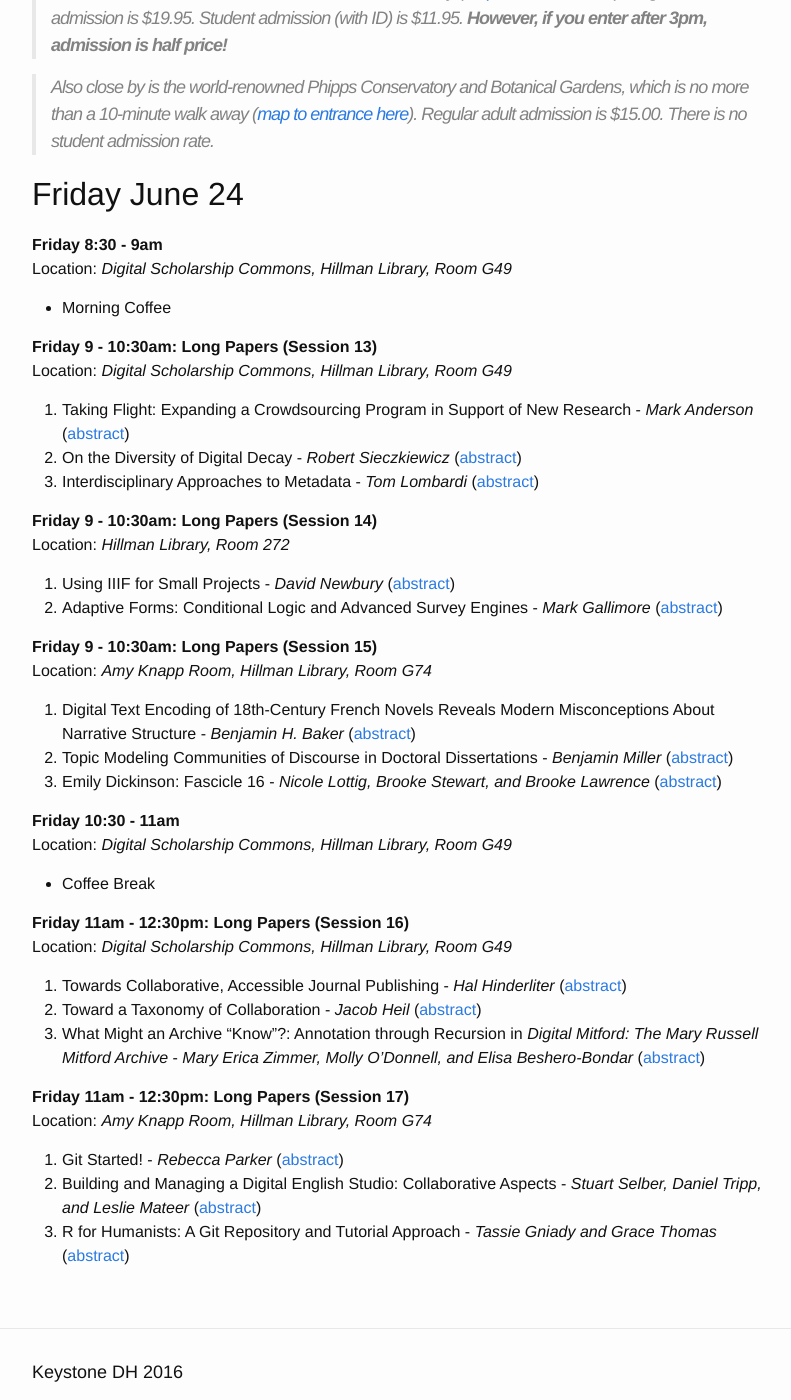
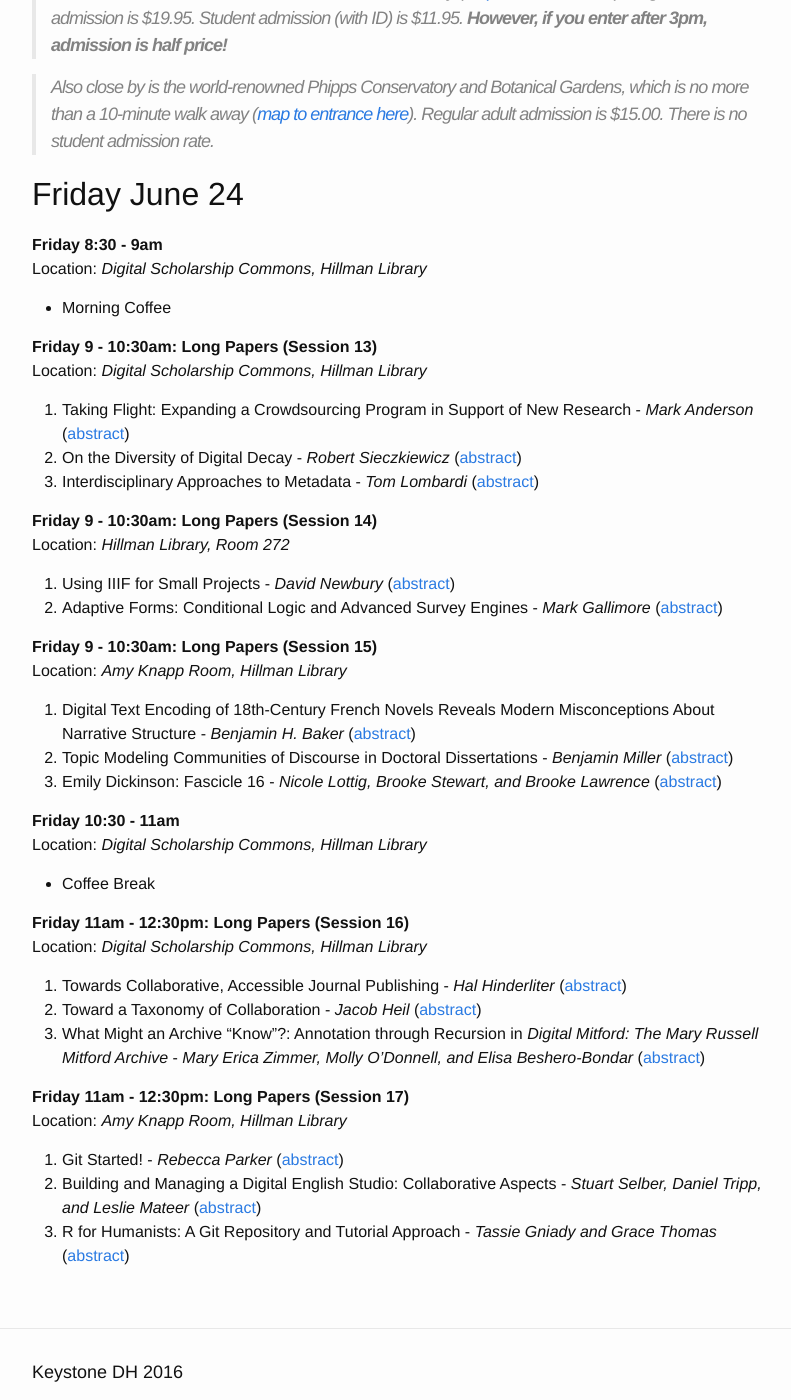
Before and after one commit to KeystoneDH/2016, a Jekyll site: the page built from schedule.md, in a window 1280 px wide and 1400 px high, scrolled down 4386 px. Shown: the whole window, without its empty margins (238-1029 px from the left). Built offline with Jekyll 4.4.1, drawn with Linux system fonts in a browser that asks for light colours; some of the changed text lies outside the part shown.

Commit message:
removing room labels
Amy Knapp & DSC don’t have labels and would confuse people

```diff
--- a/schedule.md
+++ b/schedule.md
@@ -15,18 +15,18 @@ published: true
 ## Wednesday June 22
 
 **Wednesday 8:30 - 9:30am**
-Location: _Digital Scholarship Commons, Hillman Library, Room G49_
+Location: _Digital Scholarship Commons, Hillman Library_
 
 * Registration (with coffee and light breakfast)
 
 
 **Wednesday 9:30 - 10am**
-Location: _Digital Scholarship Commons, Hillman Library, Room G49_
+Location: _Digital Scholarship Commons, Hillman Library_
 
 * Opening Remarks
 
 **Wednesday 10 - 11:30am: Long Papers (Session 1)**
-Location: _Digital Scholarship Commons, Hillman Library, Room G49_
+Location: _Digital Scholarship Commons, Hillman Library_
 
 
 1. Augmenting the Historic House Museum: The Impact of Community Partnership and Augmented Reality on Visitor Experience at Riversdale House - *Quint Gregory, Nicole Riesenberger, and Caroline Paganussi* ([abstract](/2016/abstracts/#submission-36))
@@ -34,7 +34,7 @@ Location: _Digital Scholarship Commons, Hillman Library, Room G49_
 3. Augmented Reality as a Platform for Collaboration - *Robert Fletcher* ([abstract](/2016/abstracts/#submission-39))
 
 **Wednesday 10 - 11:30am: Long Papers (Session 2)**
-Location: _Amy Knapp Room, Hillman Library, Room G74_
+Location: _Amy Knapp Room, Hillman Library_
 
 1. Tag-Team Teaching a DH-Inflected Diversity Course - *Linda Troost and Charles Hannon* ([abstract](/2016/abstracts/#submission-23))
 1. Effects of Task Complexity on ESL Students’ Argumentative Writing: Using DocuScope as a Tool for Analyzing Students’ Writing - *Maria Pia Gomez-Laich* ([abstract](/2016/abstracts/#submission-24))
@@ -50,19 +50,19 @@ Location: _Hillman Library, Room 272_
 * Videogame Adaptation - *Bradley J. Fest, Kevin M. Flanagan, and Jedd Hakimi* ([abstract](/2016/abstracts/#submission-5))
 
 **Wednesday 1:30 - 3pm: Long Papers (Session 4)**
-Location: _Digital Scholarship Commons, Hillman Library, Room G49_
+Location: _Digital Scholarship Commons, Hillman Library_
 
 1. "What Does It Matter Where One Lives?": Spatial Mapping and Edith Wharton's _The Age of Innocence_ - *Meredith Goldsmith* ([abstract](/2016/abstracts/#submission-32))
 2. German POWs in the Soviet Gulag: Mapping Their Experiences, 1941-1956 - *Susan Grunewald* ([abstract](/2016/abstracts/#submission-46))
 3. Translation analysis with TEI: Robert Southey’s _Amadis of Gaul_ - *Stacey Triplette and Elisa Beshero-Bondar* ([abstract](/2016/abstracts/#submission-42))
 
 **Wednesday 1:30 - 3pm: Workshop (Session 5)**
-Location: _Amy Knapp Room, Hillman Library, Room G74_
+Location: _Amy Knapp Room, Hillman Library_
 
 * Curating the Digital: Collaboration and Transformation - *Stefanie Dennis Hunker, Jolie Sheffer, and Carol Singer* ([abstract](/2016/abstracts/#submission-43))
 
 **Wednesday 3pm - 5pm: Tours**
-Initial Meet-Up Location: _Digital Scholarship Commons, Hillman Library, Room G49_
+Initial Meet-Up Location: _Digital Scholarship Commons, Hillman Library_
 Advance sign-up sheets will be available at the Information Desk, but do not hesitate to come by at 3pm to see if there are still spaces left on the tours.
 
 - University of Pittsburgh Special Collections
@@ -74,14 +74,14 @@ Advance sign-up sheets will be available at the Information Desk, but do not hes
 >Also close by is the world-renowned Phipps Conservatory and Botanical Gardens, which is no more than a 10-minute walk away ([map to entrance here](https://goo.gl/maps/svmq37P1dk62)). Regular adult admission is $15.00. There is no student admission rate.
 
 **Wednesday 5pm: Keynote (followed by a reception)**
-Location: _Digital Scholarship Commons, Hillman Library, Room G49_
+Location: _Digital Scholarship Commons, Hillman Library_
 
 * *Roopika Risam*, "Only Collaborate! Postcolonial Imperatives for Community in the Digital Humanities"
 
 ## Thursday June 23
 
 **Thursday 8:30 - 9am**
-Location: _Digital Scholarship Commons, Hillman Library, Room G49_
+Location: _Digital Scholarship Commons, Hillman Library_
 
 * Morning Coffee
 
@@ -93,14 +93,14 @@ Location: _Hillman Library, Room 272_
 3. A Guerrilla Theory for the Digital Humanities - *Matt Applegate* ([abstract](/2016/abstracts/#submission-29))
 
 **Thursday 9 - 10:30am: Long Papers (Session 7)**
-Location: _Amy Knapp Room, Hillman Library, Room G74_
+Location: _Amy Knapp Room, Hillman Library_
 
 1. The Ethics of Networked Pedagogies: Examining the Collaborative Learning Practices of Online Gaming Communities - *Matthew Kelly* ([abstract](/2016/abstracts/#submission-30))
 2. Exploring the Adoption of STEM Praxis in the Digital Humanities - *Sarah C. Stanley and Matthew E. Hunter* ([abstract](/2016/abstracts/#submission-41))
 2. Mobile Media Storytelling in the Cultural Heritage Sector - *Chelsea Gunn and Aisling Quigley* ([abstract](/2016/abstracts/#submission-61))
 
 **Thursday 9 - 10:30am: Short Papers (Session 8)**
-Location: _Digital Scholarship Commons, Hillman Library, Room G49_
+Location: _Digital Scholarship Commons, Hillman Library_
 
 1. Interacting with _In Mrs. Goldberg's Kitchen_ - *Adam Hochstetter* ([abstract](/2016/abstracts/#submission-0))
 1. Competitors or Corroborators?: A Comparative Digital Analysis of the Hugo and Nebula Awards for Best Novel - *Chris D. Jimenez* ([abstract](/2016/abstracts/#submission-7))
@@ -109,12 +109,12 @@ Location: _Digital Scholarship Commons, Hillman Library, Room G49_
 2. Allá y Aquí: American and Mexican News Perceptions of Ciudad Juarez - *Roberto Vargas* ([abstract](/2016/abstracts/#submission-62))
 
 **Thursday 10:30 - 11am**
-Location: _Digital Scholarship Commons, Hillman Library, Room G49_
+Location: _Digital Scholarship Commons, Hillman Library_
 
 * Coffee Break
 
 **Thursday 11 - 12:30pm: Project Showcases (Session 9)**
-Location: _Digital Scholarship Commons, Hillman Library, Room G49_
+Location: _Digital Scholarship Commons, Hillman Library_
 
 1. Taking Livingstone Online across Disciplines, Institutions, and Continents  - *Adrian Wisnicki and Ashanka Kumari* ([abstract](/2016/abstracts/#submission-1))
 1. Mapping the Imagined South: GIS Mapping of Contemporary Southern Cookbooks - *Carrie Tippen,  Lisa Cuyler, Kaitlyn Shirey, Tessa Webber, and Rachel Geffrey* ([abstract](/2016/abstracts/#submission-6))
@@ -141,7 +141,7 @@ Location: _Hillman Library, Room 272_
 
 
 **Thursday 2 - 3:30pm: Long Papers (Session 11)**
-Location: _Digital Scholarship Commons, Hillman Library, Room G49_
+Location: _Digital Scholarship Commons, Hillman Library_
 
 1. When Literature Refuses to Act its Age: Large-Scale Stylochronometry among the Weird Genres - *Matthew Lavin* ([abstract](/2016/abstracts/#submission-31))
 1. What Made the Front Page in the 19th Century?: Computationally Classifying Genre in “Viral Texts” - *Jonathan D. Fitzgerald* ([abstract](/2016/abstracts/#submission-21))
@@ -149,17 +149,17 @@ Location: _Digital Scholarship Commons, Hillman Library, Room G49_
 
 
 **Thursday 2 - 3:30pm: Workshop (Session 12)**
-Location: _Amy Knapp Room, Hillman Library, Room G74_
+Location: _Amy Knapp Room, Hillman Library_
 
 * TEI for Historical Manuscripts and Letters: A Beginner's Workshop on Transcription, Metadata, Paleography and Code - *Elisa Beshero-Bondar, Lisa Wilson, and Amy Gates* ([abstract](/2016/abstracts/#submission-12))
 
 **Thursday 3:30 - 4pm**
-Location: _Digital Scholarship Commons, Hillman Library, Room G49_
+Location: _Digital Scholarship Commons, Hillman Library_
 
 * Coffee Break
 
 **Thursday 4 - 6pm: Tours**
-Initial Meet-Up Location: _Digital Scholarship Commons, Hillman Library, Room G49_
+Initial Meet-Up Location: _Digital Scholarship Commons, Hillman Library_
 Advance sign-up sheets will be available at the Information Desk, but do not hesitate to come by at 3pm to see if there are still spaces left on the tours.
 
 - University of Pittsburgh Archives & High Density Storage
@@ -173,12 +173,12 @@ Advance sign-up sheets will be available at the Information Desk, but do not hes
 ## Friday June 24
 
 **Friday 8:30 - 9am**
-Location: _Digital Scholarship Commons, Hillman Library, Room G49_
+Location: _Digital Scholarship Commons, Hillman Library_
 
 * Morning Coffee
 
 **Friday 9 - 10:30am: Long Papers (Session 13)**
-Location: _Digital Scholarship Commons, Hillman Library, Room G49_
+Location: _Digital Scholarship Commons, Hillman Library_
 
 1. Taking Flight: Expanding a Crowdsourcing Program in Support of New Research - *Mark Anderson* ([abstract](/2016/abstracts/#submission-25))
 1. On the Diversity of Digital Decay - *Robert Sieczkiewicz* ([abstract](/2016/abstracts/#submission-40))
@@ -191,19 +191,19 @@ Location: _Hillman Library, Room 272_
 2. Adaptive Forms: Conditional Logic and Advanced Survey Engines - *Mark Gallimore* ([abstract](/2016/abstracts/#submission-26))
 
 **Friday 9 - 10:30am: Long Papers (Session 15)**
-Location: _Amy Knapp Room, Hillman Library, Room G74_
+Location: _Amy Knapp Room, Hillman Library_
 
 1. Digital Text Encoding of 18th-Century French Novels Reveals Modern Misconceptions About Narrative Structure - *Benjamin H. Baker* ([abstract](/2016/abstracts/#submission-2))
 1. Topic Modeling Communities of Discourse in Doctoral Dissertations - *Benjamin Miller* ([abstract](/2016/abstracts/#submission-3))
 1. Emily Dickinson: Fascicle 16 - *Nicole Lottig, Brooke Stewart, and Brooke Lawrence* ([abstract](/2016/abstracts/#submission-34))
 
 **Friday 10:30 - 11am**
-Location: _Digital Scholarship Commons, Hillman Library, Room G49_
+Location: _Digital Scholarship Commons, Hillman Library_
 
 * Coffee Break
 
 **Friday 11am - 12:30pm: Long Papers (Session 16)**
-Location: _Digital Scholarship Commons, Hillman Library, Room G49_
+Location: _Digital Scholarship Commons, Hillman Library_
 
 1. Towards Collaborative, Accessible Journal Publishing - *Hal Hinderliter* ([abstract](/2016/abstracts/#submission-15))
 1. Toward a Taxonomy of Collaboration - *Jacob Heil* ([abstract](/2016/abstracts/#submission-17))
@@ -211,7 +211,7 @@ Location: _Digital Scholarship Commons, Hillman Library, Room G49_
 
 
 **Friday 11am - 12:30pm: Long Papers (Session 17)**
-Location: _Amy Knapp Room, Hillman Library, Room G74_
+Location: _Amy Knapp Room, Hillman Library_
 
 1. Git Started! - *Rebecca Parker* ([abstract](/2016/abstracts/#submission-37))
 1. Building and Managing a Digital English Studio: Collaborative Aspects - *Stuart Selber, Daniel Tripp, and Leslie Mateer* ([abstract](/2016/abstracts/#submission-44))
```
